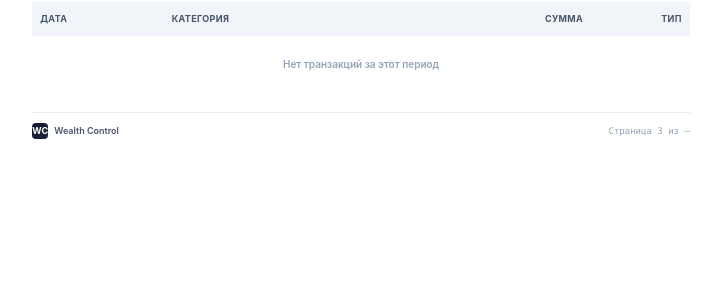
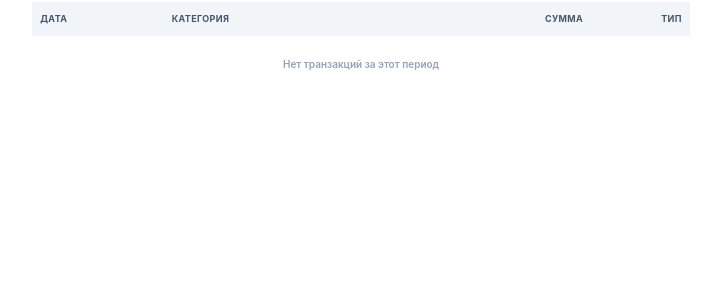
Before and after one commit to DimkaQQ/dizelFinanceV2, a Flask app: template pdf_service/templates/quarterly.html in a window 1280 px wide. Shown: the part 2382-2684 px from the top of the page, without its empty margins (279-991 px from the left). Run offline with Flask 3, Linux system fonts and the light colour scheme; the template is opened without the code that fills it, so the values that code supplies are empty; the visitor is signed in with stand-in values (Sample User, id 1); some libraries are stand-ins or nearby versions.

Commit message:
final ui

```diff
--- a/pdf_service/templates/quarterly.html
+++ b/pdf_service/templates/quarterly.html
@@ -332,7 +332,7 @@
   </div>
 
    <!-- Страница 3: Таблица транзакций (может занимать несколько страниц) -->
-   <div class="page transactions-page">
+  <div class="page transactions-page">
     <header class="page-header" style="margin-bottom:16px;">
       <div>
         <div class="title">Все операции за квартал</div>
@@ -351,15 +351,7 @@
       </thead>
       <tbody id="transactions-body"></tbody>
     </table>
-
-    <!-- Футер делаем относительным, а не абсолютным -->
-    <div style="margin-top: 20px; padding-top: 10px; border-top: 1px solid var(--border-light); display: flex; justify-content: space-between; align-items: center; font-size: 9px; color: var(--text-muted);">
-      <div style="display: flex; align-items: center; gap: 6px; font-weight: 600; color: var(--text-secondary);">
-        <div style="width: 16px; height: 16px; background: var(--bg-accent); border-radius: 4px; display: flex; align-items: center; justify-content: center; color: white; font-size: 9px; font-weight: 700;">WC</div>
-        Wealth Control
-      </div>
-      <div style="font-family: var(--font-mono); color: var(--text-muted);" class="tx-page-num">Страница 3 из —</div>
-    </div>
+    <!-- Футер убран - будет только на финальной странице -->
   </div>
 
   <!-- Страница 4: Наблюдения + Итог (ВСЕГДА ОТДЕЛЬНАЯ СТРАНИЦА) -->
```
